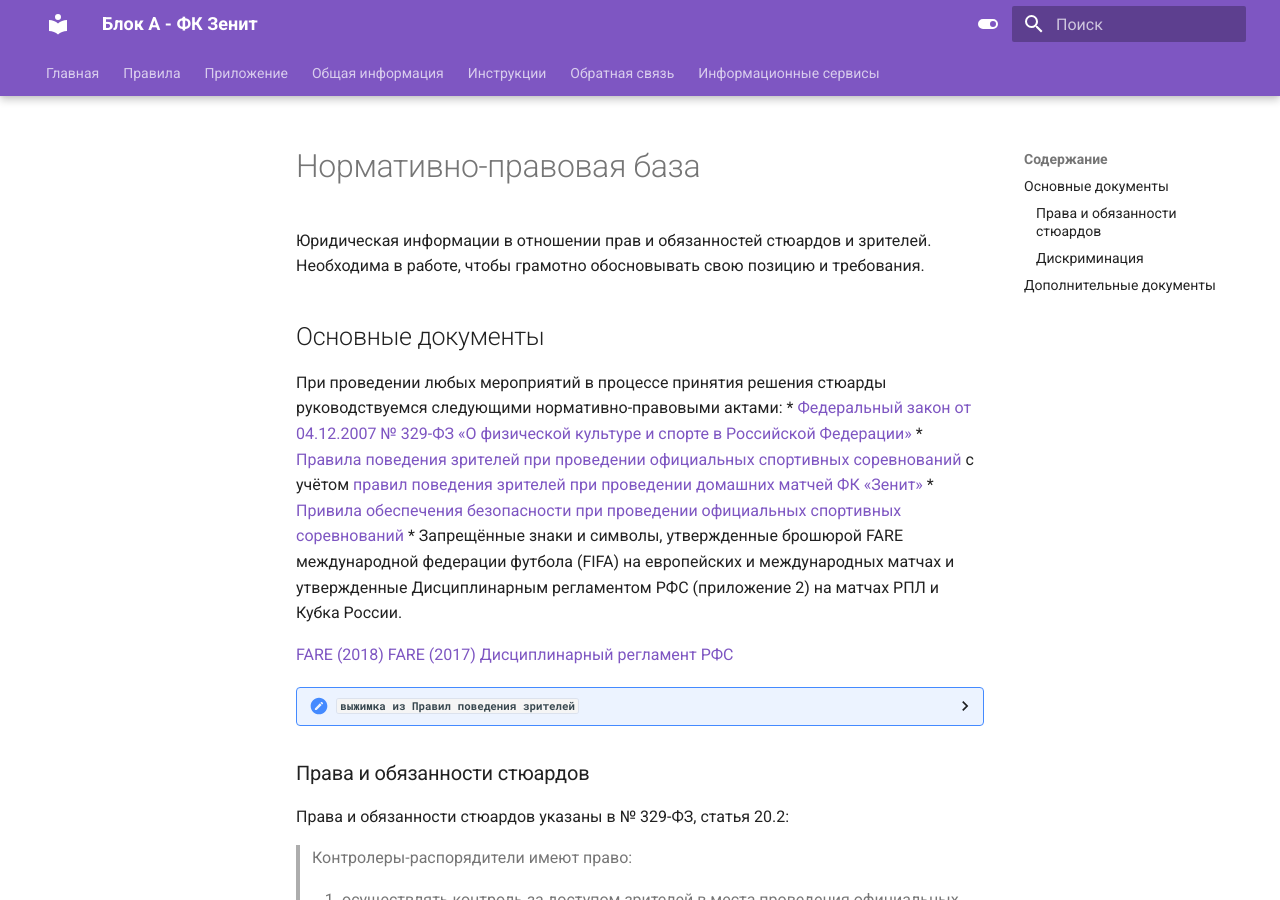
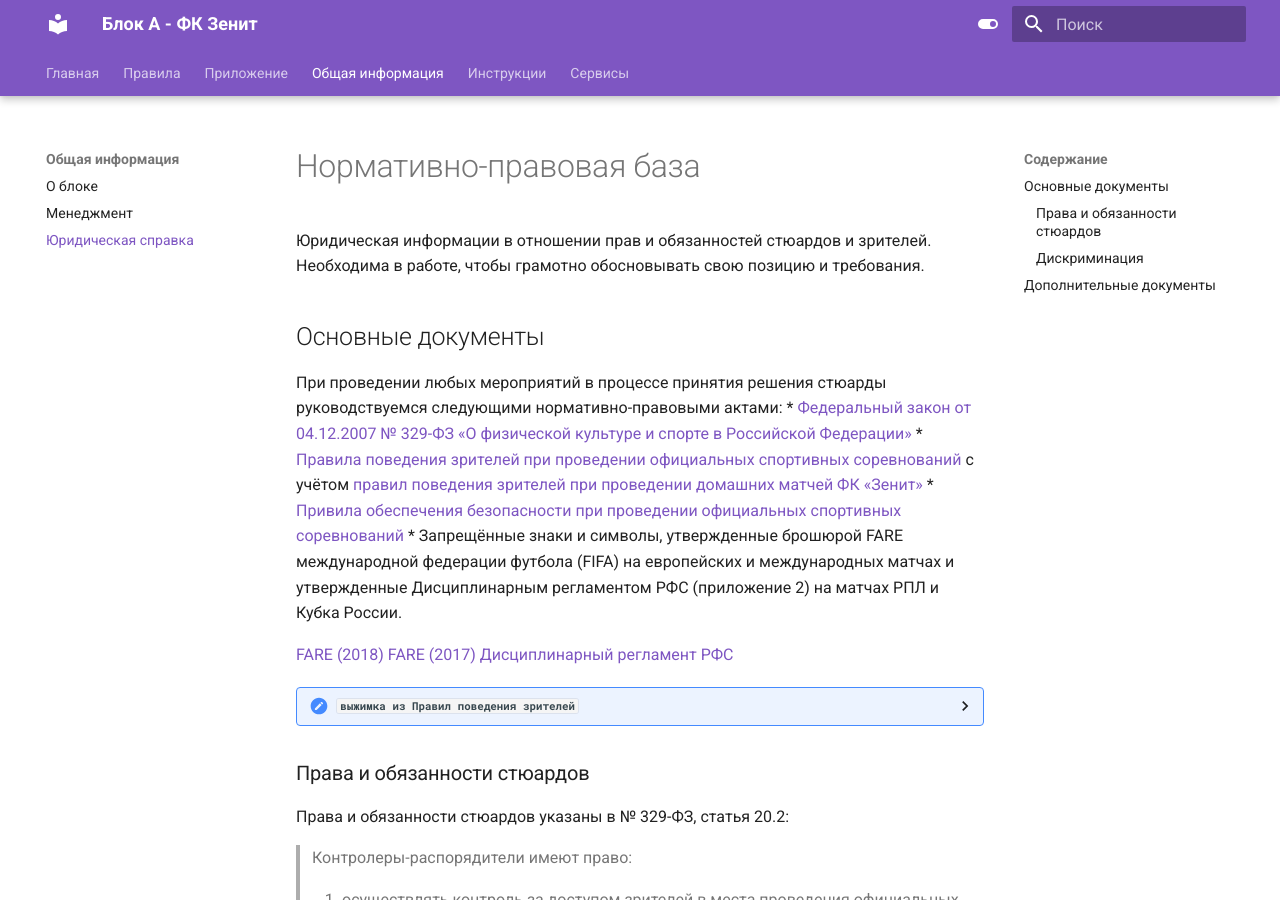
Before and after one commit to Callistoboy/stewards-a-book-test, an MkDocs documentation site: the page built from docs/articles/basic/laws.md, in a window 1280 px wide and 900 px high. Built offline with MkDocs 1.6.1 and Material for MkDocs 9.7.7, drawn with Linux system fonts in a browser that asks for light colours; some of the changed lines change nothing that is shown.

Commit message:
Update mkdocs.yml

```diff
--- a/mkdocs.yml
+++ b/mkdocs.yml
@@ -97,25 +97,22 @@
   - Правила:
     - Дресс-код: articles/rules/dress-code.md
     - Кодекс стюарда: articles/rules/code.md
+    - COVID-19: articles/rules/covid.md
   - Приложение:
     - articles/app/install.md
     - Авторизация: articles/app/login.md
     - Сканирование билетов: articles/app/tickets.md
     - Ошибки: articles/app/errors.md
   - Общая информация:
-    - О блоке: getting-started.md
-    - Менеджмент: creating-your-site.md
-    - Юридическая справка: browser-support.md
+    - О блоке: articles/basic/block.md
+    - Менеджмент: articles/basic/management.md
+    - Юридическая справка: articles/basic/laws.md
   - Инструкции:
-    - reference/index.md
-    - Эвакуация чаши: eva.md
-    - Бесхозный предмет: evva2.md
-  - Обратная связь:
-    - articles/feedback/about.md
-    - Отзывы: articles/feedback/reviews.md
-  - Информационные сервисы:
-    - blog/index.md
-    - 2021:
-      - blog/2021/the-past-present-and-future.md
-      - blog/2021/excluding-content-from-search.md
-      - blog/2021/search-better-faster-smaller.md
+    - Эвакуация чаши: articles/manuals/evacuation.md
+    - Бесхозный предмет: articles/manuals/ownerless.md
+  - Cервисы:
+    - Обратная связь:
+      - articles/feedback/about.md
+      - Отзывы: articles/feedback/reviews.md
+    - Получение автопропуска: test
+    - Заказ кадровых справок: https://docs.google.com/forms/d/e/1FAIpQLSdHMvDJ93RSJU5o-UREQv6CAkctmM9l63a9rZW-peNAY7zg7w/viewform
```
